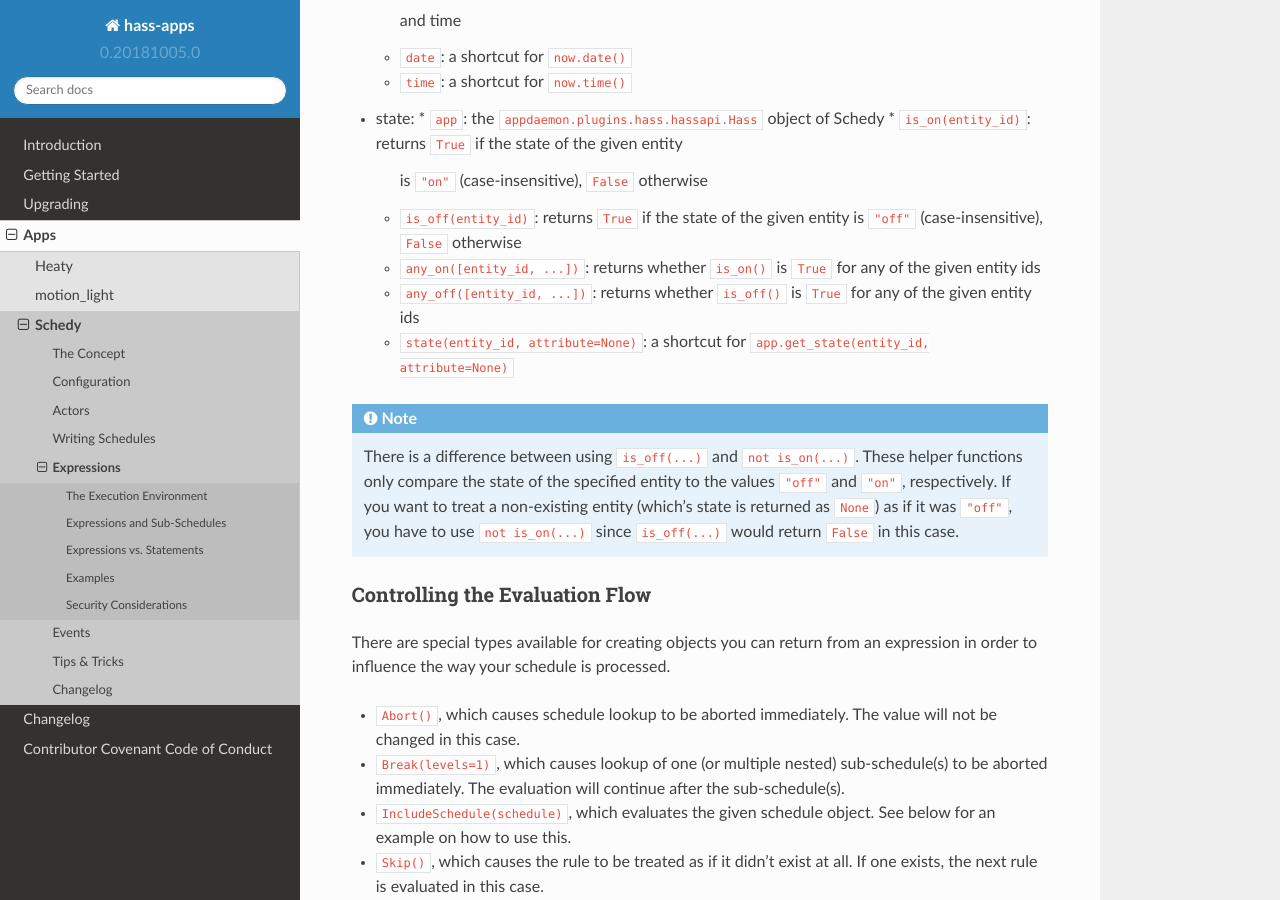
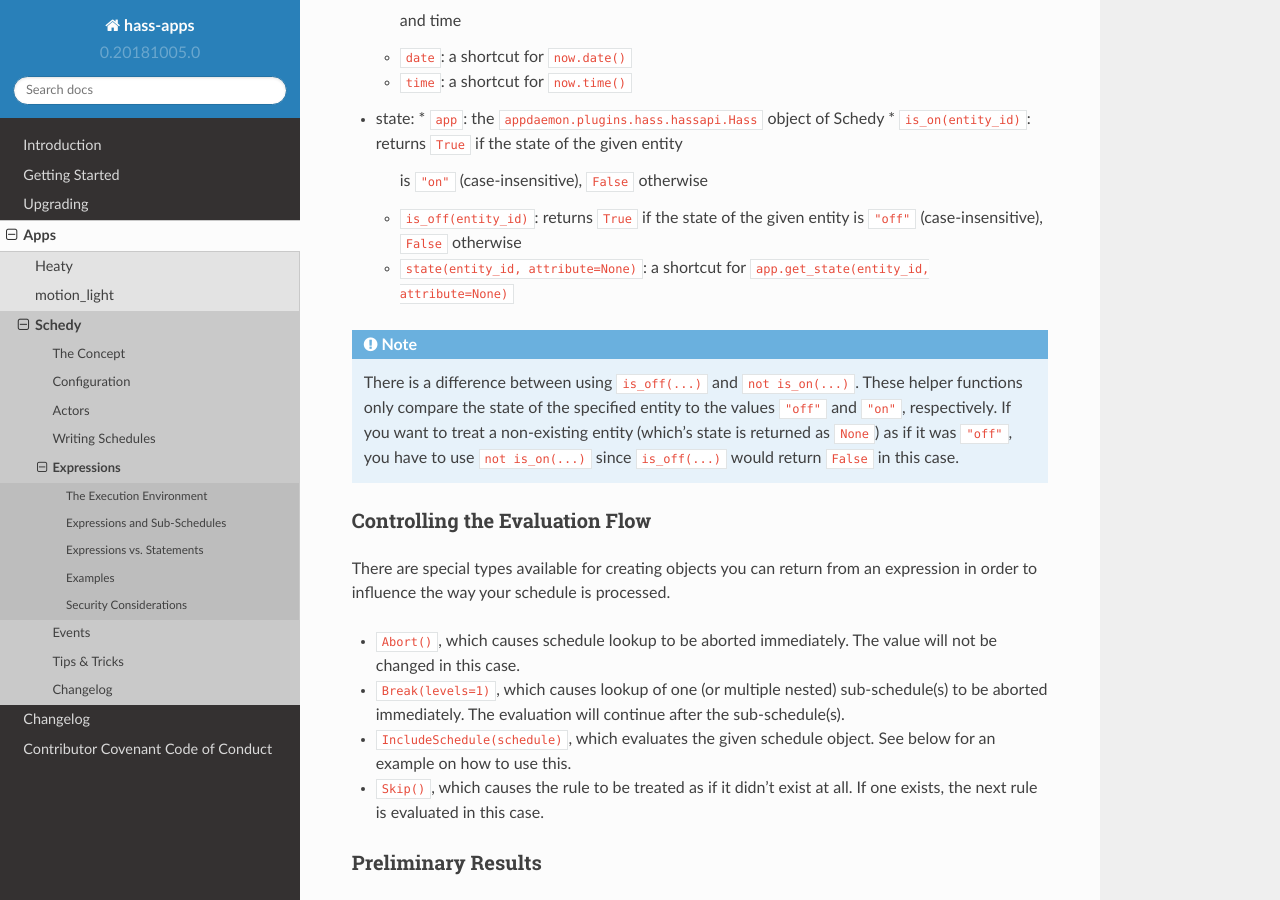
Before and after one commit to bob1de/hass-apps, a Sphinx documentation site: the page built from docs/apps/schedy/expressions.rst, in a window 1280 px wide and 900 px high, scrolled down 803 px. Built offline with Sphinx 7.4.7 and the Read the Docs theme 2.0.0, drawn with Linux system fonts in a browser that asks for light colours.

Commit message:
[schedy] Removed any_on and any_of expression environment helpers again

```diff
--- a/docs/apps/schedy/expressions.rst
+++ b/docs/apps/schedy/expressions.rst
@@ -46,10 +46,6 @@ The following globals are available for use in expressions.
     is ``"on"`` (case-insensitive), ``False`` otherwise
   * ``is_off(entity_id)``: returns ``True`` if the state of the given entity
     is ``"off"`` (case-insensitive), ``False`` otherwise
-  * ``any_on([entity_id, ...])``: returns whether ``is_on()`` is ``True``
-    for any of the given entity ids
-  * ``any_off([entity_id, ...])``: returns whether ``is_off()`` is
-    ``True`` for any of the given entity ids
   * ``state(entity_id, attribute=None)``: a shortcut for ``app.get_state(entity_id, attribute=None)``
 
 .. note::
```
Also changed, not shown: 1 other file.
